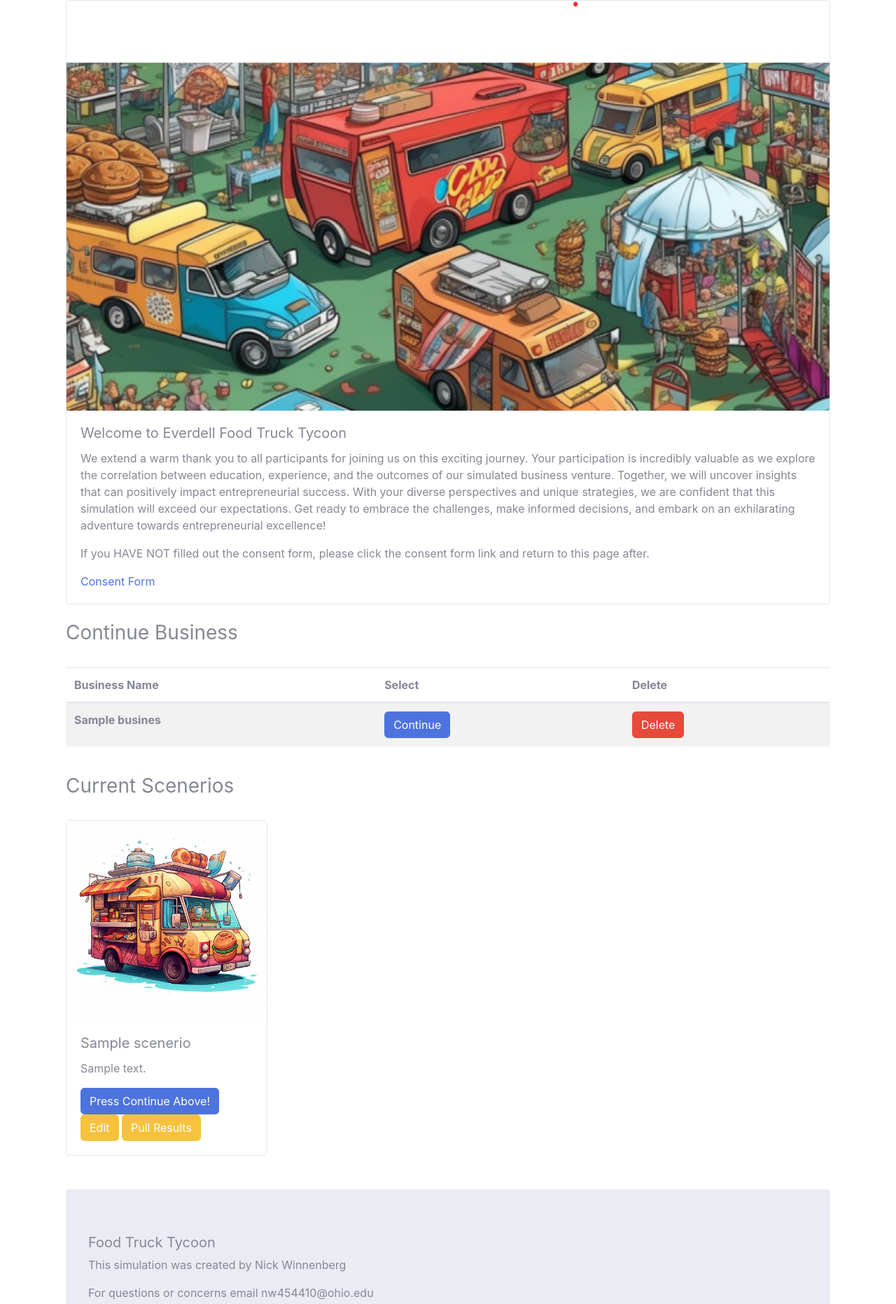
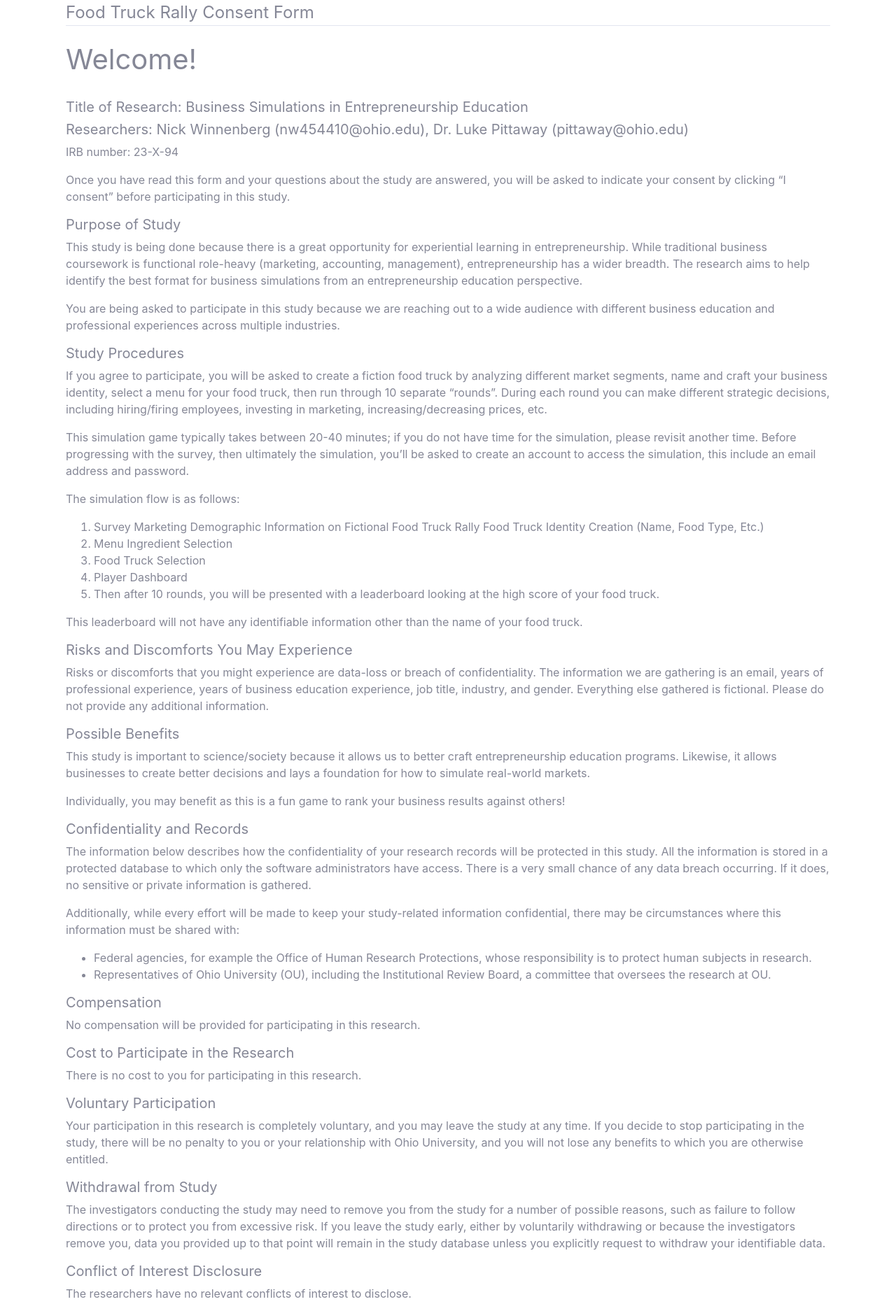
Before and after one commit to nick-winnenberg/businesssim, a Django app: page / in a window 1280 px wide. Shown: the part 56-1920 px from the top of the page at 70% size. Run offline with Django 4.2, Linux system fonts and the light colour scheme; a user stored in the database is signed in; tables that the repository leaves empty hold one stand-in row (values such as "Sample post"); some libraries are stand-ins or nearby versions.

Commit message:
created consent form object

```diff
--- a/game/forms.py
+++ b/game/forms.py
@@ -83,3 +83,8 @@
     class Meta:
         model = Report
         fields = ["feedback"]
+
+class ConsentForm(forms.ModelForm):
+    class Meta:
+        model = Consent
+        fields = ["first_name","last_name","email"]
--- a/game/models.py
+++ b/game/models.py
@@ -240,7 +240,7 @@
     def __str__(self):
         return self.message
 
-class ConsentForm(models.Model):
+class Consent(models.Model):
     first_name = models.CharField(max_length=2000)
     last_name = models.CharField(max_length=2000)
     email = models.CharField(max_length=2000)
--- /dev/null
+++ b/game/templates/game/consent_form.html
@@ -0,0 +1,124 @@
+{% extends "game/base.html" %}
+{% load crispy_forms_tags %}
+{% block content %}
+<div class="content-section">
+    <form method="POST">
+        {% csrf_token %}
+        <fieldset class="form-group">
+            <legend class="border-bottom mb-4">Food Truck Rally Consent Form</legend>
+            <h1>Welcome!</h1>
+            <br>
+            <h5>Title of Research: Business Simulations in Entrepreneurship Education</h5>
+            <h5>Researchers: Nick Winnenberg (nw454410@ohio.edu), Dr. Luke Pittaway (pittaway@ohio.edu)</h5>
+            <p>IRB number: 23-X-94 </p>
+
+            <p>Once you have read this form and your questions about the study are answered, you will be asked to
+                indicate your consent by clicking “I consent” before participating in this study.</p>
+
+            <h5>Purpose of Study</h5>
+            <p>This study is being done because there is a great opportunity for experiential learning in
+                entrepreneurship. While traditional business coursework is functional role-heavy (marketing, accounting,
+                management), entrepreneurship has a wider breadth. The research aims to help identify the best format
+                for business simulations from an entrepreneurship education perspective.</p>
+
+            <p>You are being asked to participate in this study because we are reaching out to a wide audience with
+                different business education and professional experiences across multiple industries. </p>
+
+            <h5>Study Procedures</h5>
+            <p>If you agree to participate, you will be asked to create a fiction food truck by analyzing different
+                market segments, name and craft your business identity, select a menu for your food truck, then run
+                through 10 separate “rounds”. During each round you can make different strategic decisions, including
+                hiring/firing employees, investing in marketing, increasing/decreasing prices, etc.</p>
+
+            <p>This simulation game typically takes between 20-40 minutes; if you do not have time for the simulation,
+                please revisit another time. Before progressing with the survey, then ultimately the simulation, you’ll
+                be asked to create an account to access the simulation, this include an email address and password.</p>
+
+            <p>The simulation flow is as follows:</p>
+
+            <ol>
+                <li>Survey Marketing Demographic Information on Fictional Food Truck Rally Food Truck Identity Creation
+                    (Name, Food Type, Etc.)</li>
+                <li>Menu Ingredient Selection</li>
+                <li>Food Truck Selection</li>
+                <li>Player Dashboard</li>
+                <li>Then after 10 rounds, you will be presented with a leaderboard looking at the high score of your
+                    food truck.</li>
+            </ol>
+
+            <p>This leaderboard will not have any identifiable information other than the name of your food truck.</p>
+
+            <h5>Risks and Discomforts You May Experience</h5>
+            <p>Risks or discomforts that you might experience are data-loss or breach of confidentiality. The
+                information we are gathering is an email, years of professional experience, years of business education
+                experience, job title, industry, and gender. Everything else gathered is fictional. Please do not
+                provide any additional information.</p>
+
+            <h5>Possible Benefits</h5>
+            <p>This study is important to science/society because it allows us to better craft entrepreneurship
+                education programs. Likewise, it allows businesses to create better decisions and lays a foundation for
+                how to simulate real-world markets.</p>
+
+            <p>Individually, you may benefit as this is a fun game to rank your business results against others!</p>
+
+            <h5>Confidentiality and Records</h5>
+            <p>The information below describes how the confidentiality of your research records will be protected in
+                this study. All the information is stored in a protected database to which only the software
+                administrators have access. There is a very small chance of any data breach occurring. If it does, no
+                sensitive or private information is gathered.</p>
+
+            <p>Additionally, while every effort will be made to keep your study-related information confidential, there
+                may be circumstances where this information must be shared with:</p>
+
+            <ul>
+                <li>Federal agencies, for example the Office of Human Research Protections, whose responsibility is to
+                    protect human subjects in research.</li>
+                <li>Representatives of Ohio University (OU), including the Institutional Review Board, a committee that
+                    oversees the research at OU.</li>
+            </ul>
+
+            <h5>Compensation</h5>
+            <p>No compensation will be provided for participating in this research. </p>
+
+            <h5>Cost to Participate in the Research</h5>
+            <p>There is no cost to you for participating in this research.</p>
+
+            <h5>Voluntary Participation</h5>
+            <p>Your participation in this research is completely voluntary, and you may leave the study at any time. If
+                you decide to stop participating in the study, there will be no penalty to you or your relationship with
+                Ohio University, and you will not lose any benefits to which you are otherwise entitled.</p>
+
+            <h5>Withdrawal from Study</h5>
+            <p>The investigators conducting the study may need to remove you from the study for a number of possible
+                reasons, such as failure to follow directions or to protect you from excessive risk. If you leave the
+                study early, either by voluntarily withdrawing or because the investigators remove you, data you
+                provided up to that point will remain in the study database unless you explicitly request to withdraw
+                your identifiable data.</p>
+
+            <h5>Conflict of Interest Disclosure</h5>
+            <p>The researchers have no relevant conflicts of interest to disclose.</p>
+
+            <h5>Withdrawal from Study</h5>
+            <p>The investigators conducting the study may need to remove you from the study for a number of possible
+                reasons, such as failure to follow directions or to protect you from excessive risk. If you leave the
+                study early, either by voluntarily withdrawing or because the investigators remove you, data you
+                provided up to that point will remain in the study database unless you explicitly request to withdraw
+                your identifiable data.</p>
+
+            <h5>Conflict of Interest Disclosure</h5>
+            <p>The researchers have no relevant conflicts of interest to disclose.</p>
+
+            <h5>Contact Information</h5>
+            <p>If you have any questions regarding this study, please contact the investigator Nick Winnenberg at
+                (513)818-7323 or email at nw454410@ohio.edu or Dr. Luke Pittaway at Pittaway.ohio.edu.</p>
+
+            <p>If you have any questions regarding your rights as a research participant, please contact the Director of
+                Research Compliance, Ohio University, (740) 593-0664 or compliance@ohio.edu.</p>
+            {{ form|crispy }}
+        </fieldset>
+        <div class="form-group">
+            <button class="btn btn-outline-info" type="submit">I Consent</button>
+        </div>
+    </form>
+</div>
+{% endblock content %}
--- a/game/templates/game/home.html
+++ b/game/templates/game/home.html
@@ -21,7 +21,7 @@
         <p>
             If you HAVE NOT filled out the consent form, please click the consent form link and return to this page after.
         </p>
-        <a href="https://qfreeaccountssjc1.az1.qualtrics.com/jfe/form/SV_6KXm9cz7aTAk9yS" target = "_blank" >Consent Form</a>
+        <a href="{%url 'consent_form'%}" target = "_blank" >Consent Form</a>
          <!--<a href="#" class="btn btn-primary">Launch a New Food Truck Venture</a>
         <a href="#" class="btn btn-primary">How it Works</a>
 
--- a/game/templates/game/player_dashboard.html
+++ b/game/templates/game/player_dashboard.html
@@ -423,7 +423,7 @@
 
         </div>
     </div>
-    <div>
+    <!--<div>
         <h5>Developer Debug Mode: On</h5>
         <h5>Marketshare</h5>
         {% for key, value in market_share.items %}
@@ -435,7 +435,7 @@
         <p>Endurance: {{end}}</p>
         <p>Decision Making: {{dm}}</p>
 
-    </div>
+    </div>-->
 </div>
 {%endif%}
 {%endblock content%}
--- a/game/urls.py
+++ b/game/urls.py
@@ -3,7 +3,7 @@
 from . import views
 
 urlpatterns = [
-    path('', views.home, name='game-home'),
+    path('home', views.home, name='game-home'),
     path('scenerio/new', views.new_scenerio, name='new_scenerio'),
     path('scenerio/maker/<int:pk>', views.scenerio_maker, name='scenerio_maker'),
     path('foodtruck/new/<int:pk>', views.new_food_truck, name='new_food_truck'),
@@ -40,5 +40,6 @@
     path('scoreboard/<int:pk>', views.scoreboard, name='scoreboard'),
     path('payoff_loan/<int:pk>', views.payoff_loan, name='payoff_loan'),
     path('pull_results/<int:pk>', views.pull_results, name='pull_results'),
+    path('', views.consent_form, name='consent_form'),
 
 ]
--- a/game/views.py
+++ b/game/views.py
@@ -1118,6 +1118,7 @@
     })
 
 def pull_results(request, pk):
+
     # Create the HttpResponse object with the appropriate CSV header.
     response = HttpResponse(
         content_type="text/csv",
@@ -1135,3 +1136,16 @@
         writer.writerow([i.business.foodTruckName, i.business.foodType, i.final_score, i.business.market_awareness, i.business.decision_making, i.business.endurance, i.business. identity_development, i.business.gender, i.business.yearsofBusinessEducationExperince,i.business.yearsProfessionalExperince,i.business.jobTitle,i.business.industry,i.total_sales,i.total_revenue,i.total_varriable_costs,i.total_fixed_costs])
 
     return response
+
+def consent_form(request):
+    if request.method == 'POST':
+        form = ConsentForm(request.POST)
+        if form.is_valid():
+            instance = form.save(commit=False)
+            instance.master = True
+            instance.save()
+            form.save()
+            return HttpResponseRedirect(reverse('game-home'))
+    else:
+        form = ConsentForm()
+    return render(request, 'game/consent_form.html', {'form': form})
```
Also changed, not shown: game/migrations/0025_rename_consentform_consent.py (added).
